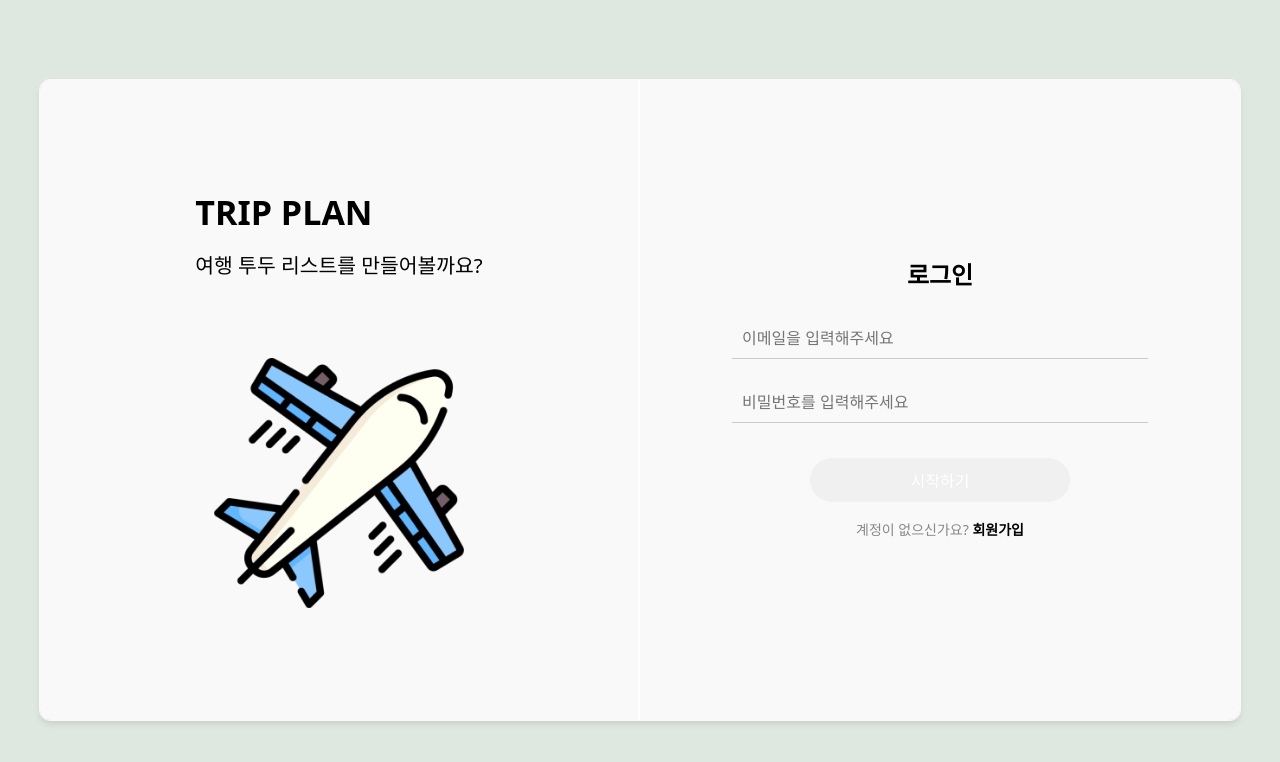
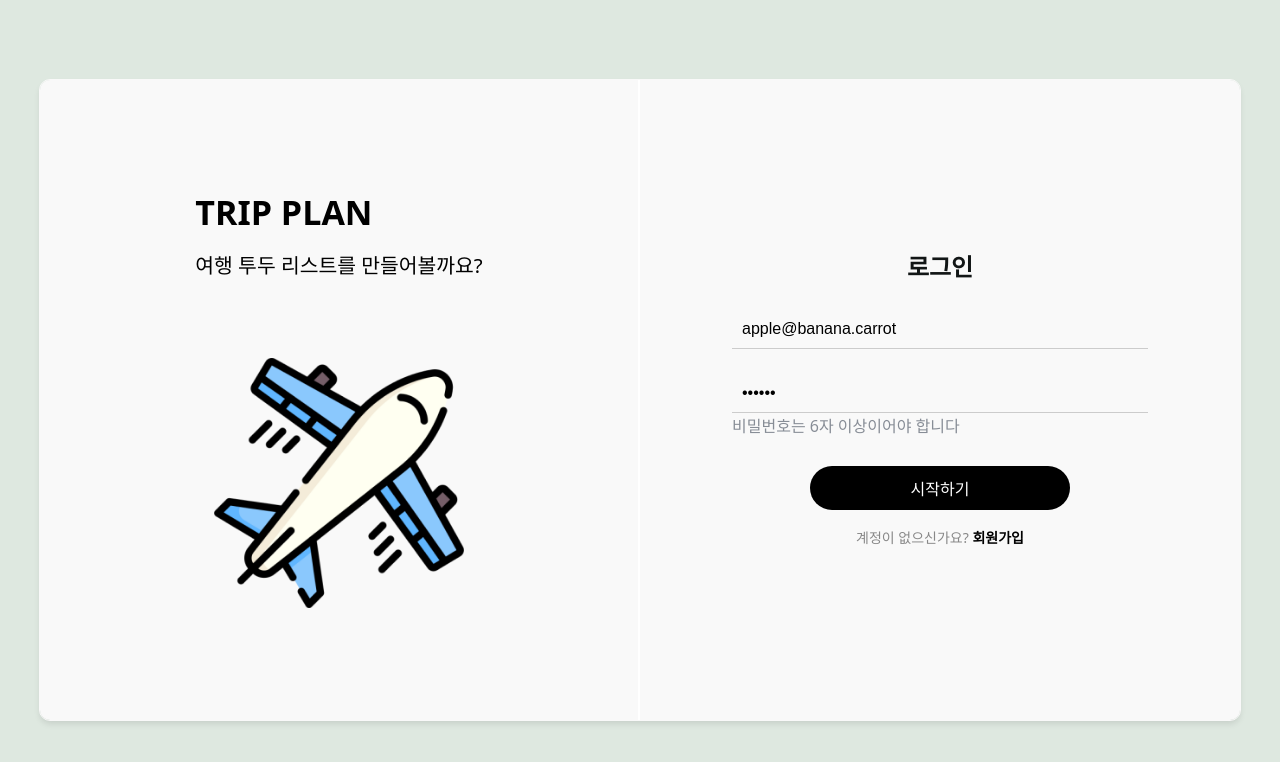
Before and after one commit to prgrms-web-full-cycle-2nd-mini-project/front, a React (Vite) app: page /login in a window 1280 px wide. Shown: the top 762 px of the page. Built offline with nearby package versions, Linux system fonts and the light colour scheme.

Commit message:
style: 로그인/회원가입 페이지의 스타일링 변경

```diff
--- a/src/components/auth/LoginForm.tsx
+++ b/src/components/auth/LoginForm.tsx
@@ -3,18 +3,14 @@ import { useForm } from 'react-hook-form';
 import { SignupProps } from '../../pages/Signup';
 import { useAuth } from '../../hooks/useAuth';
 import { Link } from 'react-router-dom';
-import {
-  ErrorMessage,
-  InputStyle,
-  SignUpLink,
-  SignupFormStyle,
-} from './SignupForm';
+import { InputStyle, SignUpLink, SignupFormStyle } from './SignupForm';
+import Typography from '../common/Typography';
 
 export default function LoginForm() {
   const {
     register,
     handleSubmit,
-    formState: { errors, isValid },
+    formState: { errors, isValid, isSubmitted },
   } = useForm<SignupProps>({
     mode: 'onChange',
   });
@@ -26,10 +22,12 @@ export default function LoginForm() {
 
   return (
     <SignupFormStyle>
-      <h1>로그인</h1>
+      <Typography $variant="title1">로그인</Typography>
       <form onSubmit={handleSubmit(handleSignup)}>
         <fieldset>
           <InputStyle
+            // 개발용 더미 메일
+            defaultValue="apple@banana.carrot"
             type="email"
             placeholder="이메일을 입력해주세요"
             {...register('email', {
@@ -37,13 +35,19 @@ export default function LoginForm() {
               pattern: /^\S+@\S+$/i,
             })}
             isValid={!errors.email}
+            isSubmitted={isSubmitted}
           />
-          {errors.email && (
-            <ErrorMessage>올바른 이메일을 입력해주세요</ErrorMessage>
+          {isSubmitted && errors.email && (
+            <Typography $variant="body1" $color="error">
+              올바른 이메일을 입력해주세요
+            </Typography>
           )}
         </fieldset>
         <fieldset>
           <InputStyle
+            // 개발용 더미 메일
+            defaultValue="abc123"
+            isSubmitted={isSubmitted}
             isValid={!errors.password}
             type="password"
             placeholder="비밀번호를 입력해주세요"
@@ -52,8 +56,14 @@ export default function LoginForm() {
               minLength: 6,
             })}
           />
-          {errors.password && (
-            <ErrorMessage>비밀번호는 6자 이상이어야 합니다</ErrorMessage>
+          {isSubmitted && errors.password ? (
+            <Typography $variant="body1" $color="error">
+              비밀번호는 6자 이상이어야 합니다
+            </Typography>
+          ) : (
+            <Typography $variant="body1" $color="gray50">
+              비밀번호는 6자 이상이어야 합니다
+            </Typography>
           )}
         </fieldset>
         <button type="submit" disabled={!isValid}>
--- a/src/components/auth/SignupForm.tsx
+++ b/src/components/auth/SignupForm.tsx
@@ -4,12 +4,13 @@ import styled from 'styled-components';
 import { SignupProps } from '../../pages/Signup';
 import { useAuth } from '../../hooks/useAuth';
 import { Link } from 'react-router-dom';
+import Typography from '../common/Typography';
 
 export default function SignupForm() {
   const {
     register,
     handleSubmit,
-    formState: { errors, isValid },
+    formState: { errors, isValid, isSubmitted },
   } = useForm<SignupProps>({
     mode: 'onChange',
   });
@@ -21,7 +22,7 @@ export default function SignupForm() {
 
   return (
     <SignupFormStyle>
-      <h1>회원가입</h1>
+      <Typography $variant="title1">회원가입</Typography>
       <form onSubmit={handleSubmit(handleSignup)}>
         <fieldset>
           <InputStyle
@@ -31,10 +32,13 @@ export default function SignupForm() {
               required: true,
               pattern: /^\S+@\S+$/i,
             })}
+            isSubmitted={isSubmitted}
             isValid={!errors.email}
           />
-          {errors.email && (
-            <ErrorMessage>올바른 이메일을 입력해주세요</ErrorMessage>
+          {isSubmitted && errors.email && (
+            <Typography $variant="body1" $color="error">
+              올바른 이메일을 입력해주세요
+            </Typography>
           )}
         </fieldset>
         <fieldset>
@@ -46,9 +50,16 @@ export default function SignupForm() {
               required: true,
               minLength: 6,
             })}
+            isSubmitted={isSubmitted}
           />
-          {errors.password && (
-            <ErrorMessage>비밀번호는 6자 이상이어야 합니다</ErrorMessage>
+          {isSubmitted && errors.password ? (
+            <Typography $variant="body1" $color="error">
+              비밀번호는 6자 이상이어야 합니다
+            </Typography>
+          ) : (
+            <Typography $variant="body1" $color="gray50">
+              비밀번호는 6자 이상이어야 합니다
+            </Typography>
           )}
         </fieldset>
         <button type="submit" disabled={!isValid}>
@@ -85,7 +96,7 @@ export const SignupFormStyle = styled.div`
 
   fieldset {
     border: none;
-    margin: 10px 0;
+    margin: 10px;
     width: 80%;
   }
 
@@ -107,28 +118,26 @@ export const SignupFormStyle = styled.div`
   }
 `;
 
-export const InputStyle = styled.input<{ isValid: boolean }>`
+export const InputStyle = styled.input<{
+  isValid: boolean;
+  isSubmitted: boolean;
+}>`
   width: 100%;
   padding: 10px;
   border: none;
+  margin-bottom: 5px;
 
   background-color: inherit;
-  border-bottom: ${(props) =>
-    props.isValid ? '1px solid #ccc' : '1px solid crimson'};
+  border-bottom: ${({ isValid, isSubmitted }) =>
+    isSubmitted && !isValid ? '1px solid crimson' : '1px solid #ccc'};
   font-size: 16px;
-  margin-bottom: 5px;
   transition: border-bottom 0.3s ease;
 
   &:focus {
     outline: none;
-    border-color: ${(props) => (props.isValid ? '#333' : 'crimson')};
+    border-color: ${({ isValid, isSubmitted }) =>
+      isSubmitted && !isValid ? 'crimson' : '#333'};
   }
-`;
-
-export const ErrorMessage = styled.div`
-  color: crimson;
-  font-size: 14px;
-  margin-top: 5px;
 `;
 
 export const SignUpLink = styled.div`
--- a/src/pages/RootLayout.tsx
+++ b/src/pages/RootLayout.tsx
@@ -1,7 +1,6 @@
 import React from 'react'; // Add this line
 import { Outlet } from 'react-router-dom';
 import styled from 'styled-components';
-import { COLORS } from '../styles/colors';
 // import Header from "../components/pages/rootLayout/Header";
 
 export default function RootLayout() {
@@ -17,6 +16,7 @@ export default function RootLayout() {
 
 const ContentContainer = styled.div`
   display: flex;
+  height: 100vh;
   justify-content: center;
   align-items: center;
   flex-direction: column;
--- a/src/pages/Signup/index.tsx
+++ b/src/pages/Signup/index.tsx
@@ -19,11 +19,12 @@ export default function Signup() {
 
 export const SignupStyle = styled.main`
   display: flex;
+  min-height: 600px;
   height: 80vh;
   max-height: 800px;
   justify-content: space-between;
   align-items: center;
-  margin: 80px auto;
+  /* margin: 80px auto; */
   background-color: #f9f9f9;
   outline: 1px solid #f9f9f9;
   border-radius: 10px;
```
